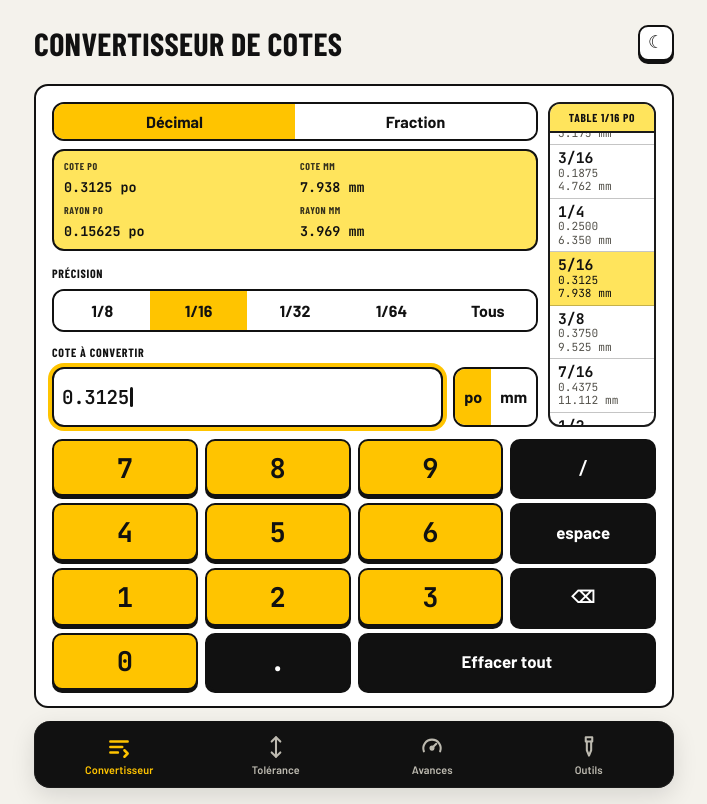
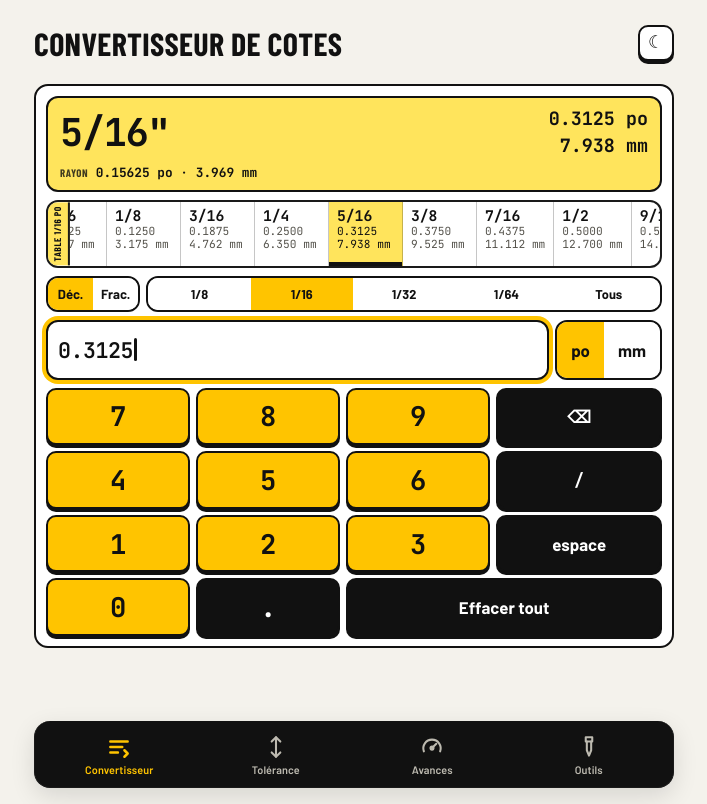
Before and after one commit to mhdlod/Conv, a plain HTML site: page index.html in a window 1280 px wide. Shown: the whole page, without its empty margins (286-993 px from the left). Drawn offline with nearby package versions, Linux system fonts and the light colour scheme; a web font is replaced by a local one.

Commit message:
Convertisseur : disposition pouce droit (lecture en haut, commandes en bas)
Co-Authored-By: Claude Opus 5.5 <noreply@anthropic.com>
Claude-Session: https://claude.ai/code/session_0132QCqqKHiqYXdzuMMCEFdn

```diff
--- a/index.html
+++ b/index.html
@@ -11,6 +11,40 @@
 <title>Convertisseur et outils CNC</title>
 <style>:root{padding-top:env(safe-area-inset-top,0px);padding-bottom:env(safe-area-inset-bottom,0px)}body{margin:0}[hidden]{display:none!important}img{max-width:100%}/* Convertisseur : seulement le premier cadre */
 #view-conv > section:not(.convpanel){display:none!important}
+
+/* Convertisseur — disposition « pouce droit » : lecture en haut, commandes en bas */
+.cv2{display:flex!important;flex-direction:column;gap:8px;padding:10px!important}
+.cv2 > *{grid-column:auto!important}
+.cvdisp{background:#FFE45C;border:2px solid var(--ink);border-radius:12px;padding:8px 12px;color:#111}
+.cvtop{display:flex;align-items:center;justify-content:space-between;gap:10px}
+.cvfrac{font-family:var(--mono);font-size:2.4rem;font-weight:800;line-height:1;letter-spacing:-.03em;color:#111;white-space:nowrap}
+.cvnum{display:flex;flex-direction:column;align-items:flex-end;font-family:var(--mono)}
+.cvnum b{font-size:1.15rem;font-weight:800;color:#111;white-space:nowrap}
+.cvr{margin-top:4px;font-family:var(--mono);font-size:.8rem;color:#111}
+.cvr span{font-family:var(--cond,var(--sans));font-weight:800;text-transform:uppercase;letter-spacing:.05em;font-size:.68rem;opacity:.8}
+.cvr b{font-weight:700}
+.cv2 .status{margin:4px 0 0!important;font-size:.72rem!important;padding:0!important;background:none!important;border:0!important;color:#111!important}
+.cv2 .mtbl{display:flex;flex-direction:row;align-items:stretch;min-height:0}
+.cv2 .mth{writing-mode:vertical-rl;transform:rotate(180deg);border-bottom:0!important;border-left:2px solid var(--line);padding:4px 3px;font-size:.6rem}
+.cv2 .mtb{display:flex;flex-direction:row;overflow-x:auto;overflow-y:hidden;flex:1 1 0;touch-action:pan-x;scroll-snap-type:x proximity}
+.cv2 .mr{flex:0 0 auto;min-width:74px;border-bottom:0;border-right:1px solid color-mix(in srgb,var(--line) 25%,transparent);touch-action:pan-x;scroll-snap-align:center;padding:5px 8px}
+.cv2 .mr.hl{box-shadow:inset 0 -4px 0 var(--fg)}
+.cv2 .mtb.all .mr.hl{box-shadow:inset 0 -4px 0 var(--fg)}
+.cvctl{display:grid;grid-template-columns:auto 1fr;gap:6px;margin-top:auto}
+.cv2 #cvmode{display:grid;grid-template-columns:1fr 1fr;margin:0;width:auto}
+.cv2 #cvmode button{padding:8px 8px;font-size:.82rem}
+.cv2 #steps{display:grid;grid-template-columns:repeat(5,minmax(0,1fr));margin:0!important;width:auto}
+.cv2 #steps button{padding:8px 0!important;font-size:.8rem}
+.cv2 .inrow{display:flex;gap:6px}
+.cv2 #cote,.cv2 .ftxt{flex:1 1 0;min-width:0;font-size:1.35rem!important;padding:8px 10px!important}
+.cv2 .unit button{padding:0 14px!important;font-size:1.05rem!important}
+.cv2 .padrow{margin-top:0}
+.cv2 .pad{display:grid!important;grid-template-columns:repeat(3,minmax(0,1fr)) minmax(0,1.15fr)!important;gap:6px!important}
+.cv2 .pad button{min-height:var(--ckh,60px)!important;font-size:1.6rem!important}
+.cv2 .pad button.op{font-size:.95rem!important}
+.cv2 .pad button[data-k="back"]{font-size:1.6rem!important}
+.cv2 .pad button.z{grid-column:span 1}
+.cv2 .pad button.clr{grid-column:span 2;font-size:1rem!important}
 </style>
 <link rel="preconnect" href="https://fonts.googleapis.com">
 <link rel="stylesheet" href="https://fonts.googleapis.com/css2?family=Barlow:wght@400;500;600;700&family=Barlow+Condensed:wght@600;700;800&family=JetBrains+Mono:wght@400;600;700&display=swap">
@@ -928,31 +962,29 @@ body.kbopen{padding-bottom:calc(var(--kbh,260px) + 20px)!important}
   </nav>
 
   <div class="views" id="view-conv" role="tabpanel" aria-labelledby="tab-conv">
-  <section class="panel convpanel" aria-label="Cote à convertir">
-    <div class="toprow">
-    <div class="mode" role="group" aria-label="Mode de saisie">
-      <button type="button" id="m-dec" aria-pressed="true">Décimal</button>
-      <button type="button" id="m-frac" aria-pressed="false">Fraction</button>
+  <section class="panel convpanel cv2" aria-label="Cote à convertir">
+    <div class="cvdisp" aria-live="polite">
+      <div class="cvtop"><b class="cvfrac" id="cv-frac">–</b><div class="cvnum"><b id="c-in">–</b><b id="c-mm">–</b></div></div>
+      <div class="cvr"><span>Rayon</span> <b id="r-in">–</b> · <b id="r-mm">–</b></div>
+      <div class="status" id="status" role="status"></div>
     </div>
-    <div class="conv mini">
-      <div class="kv"><span>Cote po</span><b id="c-in">–</b></div>
-      <div class="kv"><span>Cote mm</span><b id="c-mm">–</b></div>
-      <div class="kv"><span>Rayon po</span><b id="r-in">–</b></div>
-      <div class="kv"><span>Rayon mm</span><b id="r-mm">–</b></div>
-    </div>
-    </div>
-    <span class="lbl">Précision</span>
-    <div class="mode" id="steps" role="group" aria-label="Table">
-      <button type="button" data-d="8" aria-pressed="false">1/8</button>
-      <button type="button" data-d="16" aria-pressed="true">1/16</button>
-      <button type="button" data-d="32" aria-pressed="false">1/32</button>
-      <button type="button" data-d="64" aria-pressed="false">1/64</button>
-      <button type="button" data-d="0" aria-pressed="false">Tous</button>
+    <div class="mtbl" aria-label="Table rapide"><div class="mth" id="mth">Table 1/16</div><div class="mtb" id="mtb"></div></div>
+    <div class="cvctl">
+      <div class="mode" id="cvmode" role="group" aria-label="Mode de saisie">
+        <button type="button" id="m-dec" aria-pressed="true">Déc.</button>
+        <button type="button" id="m-frac" aria-pressed="false">Frac.</button>
+      </div>
+      <div class="mode" id="steps" role="group" aria-label="Précision">
+        <button type="button" data-d="8" aria-pressed="false">1/8</button>
+        <button type="button" data-d="16" aria-pressed="true">1/16</button>
+        <button type="button" data-d="32" aria-pressed="false">1/32</button>
+        <button type="button" data-d="64" aria-pressed="false">1/64</button>
+        <button type="button" data-d="0" aria-pressed="false">Tous</button>
+      </div>
     </div>
     <div id="frac-box" hidden>
-      <label class="lbl" for="f-txt">Cote en fraction</label>
       <div class="inrow">
-        <input id="f-txt" type="text" inputmode="none" autocomplete="off" value="5/16" class="ftxt">
+        <input id="f-txt" type="text" inputmode="none" autocomplete="off" value="5/16" class="ftxt" aria-label="Cote en fraction">
         <div class="unit" role="group" aria-label="Unité">
           <button type="button" id="u2-po" aria-pressed="true">po</button>
           <button type="button" id="u2-mm" aria-pressed="false">mm</button>
@@ -960,9 +992,8 @@ body.kbopen{padding-bottom:calc(var(--kbh,260px) + 20px)!important}
       </div>
     </div>
     <div id="dec-box">
-    <label class="lbl" for="cote">Cote à convertir</label>
     <div class="inrow">
-      <input id="cote" type="text" inputmode="none" autocomplete="off" value="0.3125" aria-describedby="hint">
+      <input id="cote" type="text" inputmode="none" autocomplete="off" value="0.3125" aria-label="Cote à convertir">
       <div class="unit" role="group" aria-label="Unité">
         <button type="button" id="u-po" aria-pressed="true">po</button>
         <button type="button" id="u-mm" aria-pressed="false">mm</button>
@@ -970,13 +1001,11 @@ body.kbopen{padding-bottom:calc(var(--kbh,260px) + 20px)!important}
     </div>
     </div>
     <div class="padrow"><div class="pad" id="pad">
-        <button type="button" data-k="7">7</button><button type="button" data-k="8">8</button><button type="button" data-k="9">9</button><button type="button" data-k="/" class="op">/</button>
-        <button type="button" data-k="4">4</button><button type="button" data-k="5">5</button><button type="button" data-k="6">6</button><button type="button" data-k=" " class="op">espace</button>
-        <button type="button" data-k="1">1</button><button type="button" data-k="2">2</button><button type="button" data-k="3">3</button><button type="button" data-k="back" class="op" aria-label="Effacer un caractère">⌫</button>
-        <button type="button" data-k="0">0</button><button type="button" data-k=".">.</button><button type="button" data-k="clear" class="op wide">Effacer tout</button>
+        <button type="button" data-k="7">7</button><button type="button" data-k="8">8</button><button type="button" data-k="9">9</button><button type="button" data-k="back" class="op" aria-label="Effacer un caractère">⌫</button>
+        <button type="button" data-k="4">4</button><button type="button" data-k="5">5</button><button type="button" data-k="6">6</button><button type="button" data-k="/" class="op">/</button>
+        <button type="button" data-k="1">1</button><button type="button" data-k="2">2</button><button type="button" data-k="3">3</button><button type="button" data-k=" " class="op">espace</button>
+        <button type="button" data-k="0" class="z">0</button><button type="button" data-k=".">.</button><button type="button" data-k="clear" class="op clr">Effacer tout</button>
       </div></div>
-    <div class="mtbl" aria-label="Table rapide"><div class="mth" id="mth">Table 1/16</div><div class="mtb" id="mtb"></div></div>
-    <div class="status" id="status" role="status"></div>
   </section>
 
   <section class="choices" id="choices" aria-label="Choix d'outil"></section>
@@ -1229,7 +1258,7 @@ body.kbopen{padding-bottom:calc(var(--kbh,260px) + 20px)!important}
     var u = unit;
     box.innerHTML = '';
     if (!(v > 0)){
-      ['c-in','c-mm','r-in','r-mm'].forEach(function(id){ $(id).textContent = '–'; });
+      ['c-in','c-mm','r-in','r-mm','cv-frac'].forEach(function(id){ $(id).textContent = '–'; });
       st.className = 'status err'; st.textContent = 'Entre une cote positive, par exemple 0.3125 ou 5/16.';
       highlight(-1); return;
     }
@@ -1248,6 +1277,7 @@ body.kbopen{padding-bottom:calc(var(--kbh,260px) + 20px)!important}
     } else {
       st.className = 'status warn round'; st.textContent = 'Pas un multiple de ' + S + ' : arrondi au ' + S + ' en dessous (' + frac(n) + ' po).';
     }
+    $('cv-frac').textContent = n < 1 ? '–' : (exact ? '' : '≈ ') + frac(n) + '"';
     box.appendChild(row('Valeur correcte', n, inch, true));
     box.appendChild(row('1 cran en dessous', n-1, inch, false));
     box.appendChild(row('2 crans en dessous', n-2, inch, false));
@@ -1258,7 +1288,7 @@ body.kbopen{padding-bottom:calc(var(--kbh,260px) + 20px)!important}
     for (var i=0;i<rows.length;i++) rows[i].className = kOf(i+1) + ((i+1 === n) ? ' hl' : '');
     var mb = $('mtb'), mr = mb.children, hit = null;
     for (var j=0;j<mr.length;j++){ var on = j+1 === n; mr[j].className = 'mr ' + kOf(j+1) + (on ? ' hl' : ''); if (on) hit = mr[j]; }
-    if (hit) mb.scrollTop = hit.offsetTop - (mb.clientHeight - hit.offsetHeight)/2;
+    if (hit) { if (mb.scrollWidth > mb.clientWidth + 2) mb.scrollLeft = hit.offsetLeft - (mb.clientWidth - hit.offsetWidth)/2; else mb.scrollTop = hit.offsetTop - (mb.clientHeight - hit.offsetHeight)/2; }
   }
   function setUnit(u){
     unit = u;
@@ -1912,6 +1942,7 @@ body.kbopen{padding-bottom:calc(var(--kbh,260px) + 20px)!important}
   function setView(v, noHash){
     view = v;
     ['conv','cotes','feed','tools'].forEach(function(x){ $('tab-' + x).setAttribute('aria-selected', v === x); $('view-' + x).hidden = v !== x; });
+    setTimeout(function(){ if (typeof fitConv === 'function') fitConv(); }, 0);
     $('h1').textContent = ({conv:'Convertisseur de cotes', cotes:'Tolérance', feed:'Vitesses et avances', tools:'Liste d\'outils'})[v];
     $('sub').hidden = true;
     if (!noHash) try { history.replaceState(null, '', '#' + ({conv:'convertisseur', cotes:'cotes', feed:'avances', tools:'outils'})[v]); } catch(e){}
@@ -1966,6 +1997,14 @@ body.kbopen{padding-bottom:calc(var(--kbh,260px) + 20px)!important}
     return fmt(v, 5);
   }
   function frac64(n){ var w = Math.floor(n/64), r = n % 64, g = gcd(r, 64); return (w ? w + (r ? ' ' : '') : '') + (r ? (r/g) + '/' + (64/g) : ''); }
+  function fitConv(){
+    var pad = $('pad'); if (!pad || !pad.offsetParent) return;
+    var tabs = document.querySelector('.tabs'), lim = (tabs ? tabs.getBoundingClientRect().top : window.innerHeight) - 26;
+    pad.style.setProperty('--ckh', '44px');
+    var top = pad.getBoundingClientRect().top + window.scrollY - window.scrollY, kh = Math.max(44, Math.min(96, Math.floor((lim - top - 3*6)/4)));
+    pad.style.setProperty('--ckh', kh + 'px');
+  }
+  window.addEventListener('resize', fitConv); setTimeout(fitConv, 0); setTimeout(fitConv, 300);
   function fitCalc(){
     var v = $('view-cotes'); if (v.hidden) return;
     var pad = $('k-pad'), tabs = document.querySelector('.tabs');
--- a/sw.js
+++ b/sw.js
@@ -1,5 +1,5 @@
 // Garde l'appli sur le téléphone pour qu'elle marche sans internet. Changer CACHE à chaque mise à jour.
-const CACHE = 'cnc-v95';
+const CACHE = 'cnc-v96';
 const FILES = ['./', './index.html', './tools.js', './speeds.js', './manifest.json', './apple-touch-icon.png', './icon-192.png', './icon-512.png', './Convertisseur_et_outils_CNC.xlsx'];
 self.addEventListener('install', e => { e.waitUntil(caches.open(CACHE).then(c => c.addAll(FILES))); self.skipWaiting(); });
 self.addEventListener('activate', e => {
```
